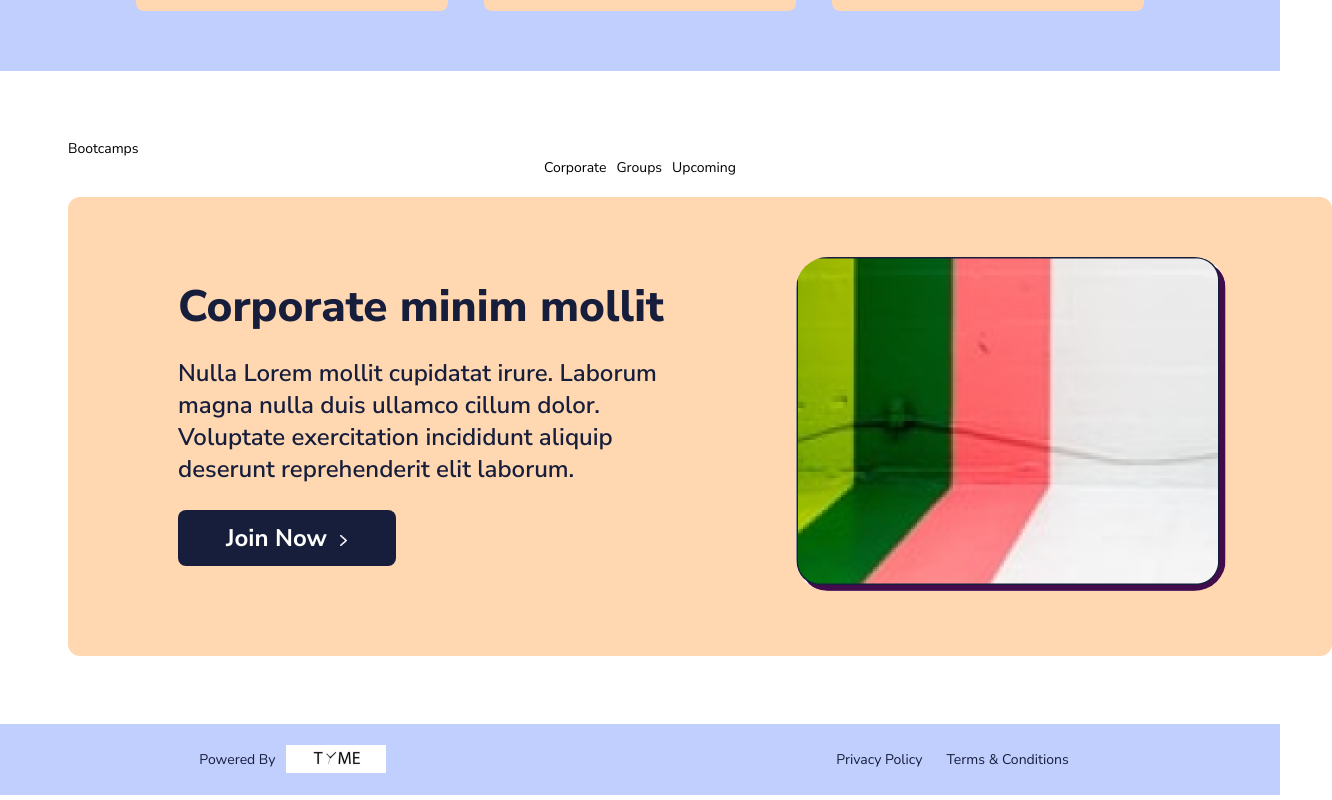
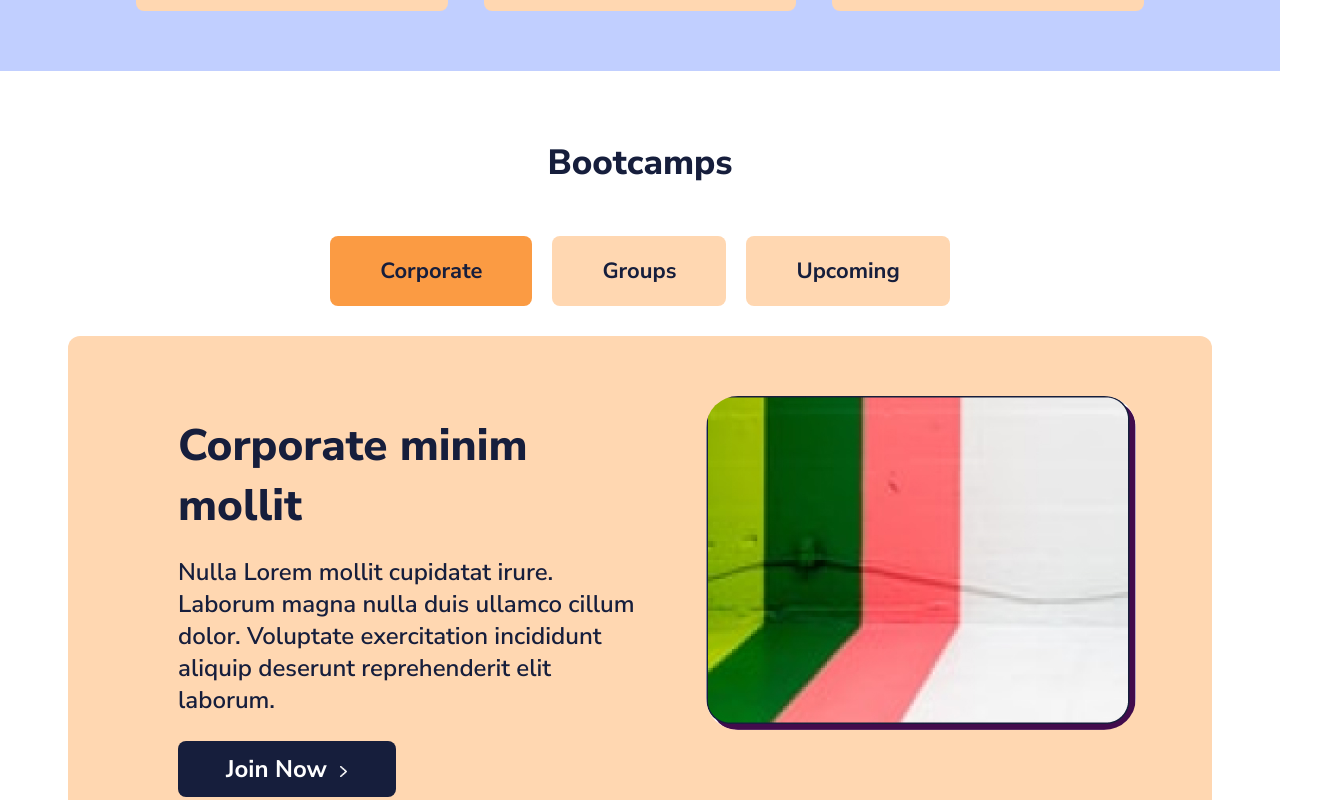
Before and after one commit to jigyasudhingra/qoohoo-task, a React (Create React App) app: page / in a window 1280 px wide. Shown: the part 1320-2120 px from the top of the page, 1332 px wide, since content can reach past the window. Built offline with nearby package versions, Linux system fonts and the light colour scheme.

Commit message:
Bootcamp component ready

```diff
--- a/src/components/Bootcamps/Bootcamps.css
+++ b/src/components/Bootcamps/Bootcamps.css
@@ -4,9 +4,35 @@
 }
 
 .bootcamp-name {
+  background-color: #ffd7b1;
+  padding: 20px;
+  border-radius: 8px;
+  font-size: 22px;
+  font-weight: 700;
+  color: #161e3c;
+  padding-left: 50px;
+  padding-right: 50px;
+  cursor: pointer;
 }
 
 .selected-bootcamp-name {
+  cursor: pointer;
+  background-color: #fb9b43;
+  padding: 20px;
+  border-radius: 8px;
+  font-size: 22px;
+  font-weight: 700;
+  padding-left: 50px;
+  padding-right: 50px;
+  color: #161e3c;
+}
+
+.bootcamp-title {
+  color: #161e3c;
+  font-size: 35px;
+  font-weight: 800;
+  text-align: center;
+  letter-spacing: 1.1;
 }
 
 .bootcamp-detail-card {
@@ -15,7 +41,7 @@
   color: #161e3c;
   border-radius: 12px;
   padding: 60px;
-  width: 100%;
+  /* width: 100%; */
 }
 
 .contained-button {
--- a/src/components/Bootcamps/Bootcamps.js
+++ b/src/components/Bootcamps/Bootcamps.js
@@ -9,13 +9,14 @@ const Bootcamps = () => {
 
   return (
     <div className="bootcamp">
-      <div>Bootcamps</div>
+      <div className="bootcamp-title">Bootcamps</div>
       <div
         style={{
           display: "flex",
-          gap: 10,
+          gap: 20,
           justifyContent: "center",
-          marginBottom: 20,
+          marginBottom: 30,
+          marginTop: 50,
         }}
       >
         {Object.keys(bootcampDetails).map((i) => (
```
